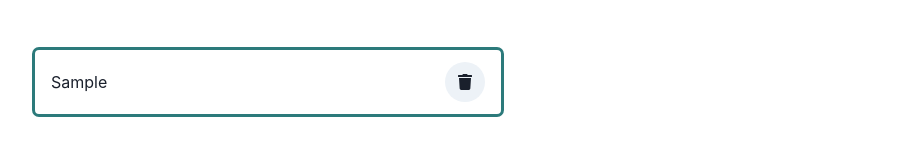
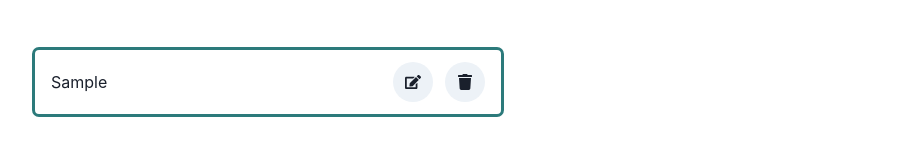
Before and after one commit to harshb16/just-another-todo, a React (Create React App) app: page / in a window 1280 px wide. Both pictures are taken after typing "Sample" into the empty fields and a click on the button "Add todo". Shown: the part 240-392 px from the top of the page, without its empty margins (372-1271 px from the left). Built offline with nearby package versions, Linux system fonts and the light colour scheme.

Commit message:
Add edit button

```diff
--- a/src/App.jsx
+++ b/src/App.jsx
@@ -23,12 +23,20 @@ function App() {
     setTodoItems(newTodoItems);
   };
 
+  const editTodo = (id) => {
+    console.log(todoItems);
+  };
+
   return (
     <VStack m={4} p={4} spacing={8}>
       <ColorModeSwitcher alignSelf='flex-end' />
       <Header />
       <TodoForm onAddTodo={addTodo} />
-      <TodoList todos={todoItems} onDeleteTodoItem={deleteTodo} />
+      <TodoList
+        todos={todoItems}
+        onDeleteTodoItem={deleteTodo}
+        onEditTodoItem={editTodo}
+      />
     </VStack>
   );
 }
--- a/src/components/TodoItem.jsx
+++ b/src/components/TodoItem.jsx
@@ -1,12 +1,17 @@
-import { Box, HStack, IconButton, Spacer, Text } from '@chakra-ui/react';
+import { HStack, IconButton, Spacer, Text } from '@chakra-ui/react';
 import { FaTrash, FaEdit } from 'react-icons/fa';
 
-const TodoItem = ({ todo, onDelete }) => {
+const TodoItem = ({ todo, onDelete, onEdit }) => {
   return (
     <HStack key={todo.id} m={2}>
       <Text>{todo.todo}</Text>
       <Spacer />
       <HStack spacing='3'>
+        <IconButton
+          icon={<FaEdit />}
+          isRound='true'
+          onClick={() => onEdit(todo.id)}
+        />
         <IconButton
           icon={<FaTrash />}
           isRound='true'
--- a/src/components/TodoItems.jsx
+++ b/src/components/TodoItems.jsx
@@ -1,7 +1,7 @@
 import TodoItem from './TodoItem';
 import { Box } from '@chakra-ui/react';
 
-const TodoItems = ({ todoItems, onDeleteTodo }) => {
+const TodoItems = ({ todoItems, onDeleteTodo, onEditTodo }) => {
   return (
     <>
       {todoItems.map((todoItem) => (
@@ -13,7 +13,11 @@ const TodoItems = ({ todoItems, onDeleteTodo }) => {
           py={1}
           borderRadius='7px'
         >
-          <TodoItem onDelete={onDeleteTodo} todo={todoItem} />
+          <TodoItem
+            onDelete={onDeleteTodo}
+            onEdit={onEditTodo}
+            todo={todoItem}
+          />
         </Box>
       ))}
     </>
--- a/src/components/TodoList.jsx
+++ b/src/components/TodoList.jsx
@@ -2,7 +2,7 @@ import { Flex } from '@chakra-ui/react';
 import NoTodos from './NoTodos';
 import TodoItems from './TodoItems';
 
-const TodoList = ({ todos, onDeleteTodoItem }) => {
+const TodoList = ({ todos, onDeleteTodoItem, onEditTodoItem }) => {
   if (!todos.length) return <NoTodos />;
 
   return (
@@ -14,7 +14,11 @@ const TodoList = ({ todos, onDeleteTodoItem }) => {
       maxWidth={{ base: '90vw', sm: '80vw', lg: '50vw', xl: '40vw' }}
       alignItems='stretch'
     >
-      <TodoItems onDeleteTodo={onDeleteTodoItem} todoItems={todos} />
+      <TodoItems
+        onDeleteTodo={onDeleteTodoItem}
+        onEditTodo={onEditTodoItem}
+        todoItems={todos}
+      />
     </Flex>
   );
 };
```
